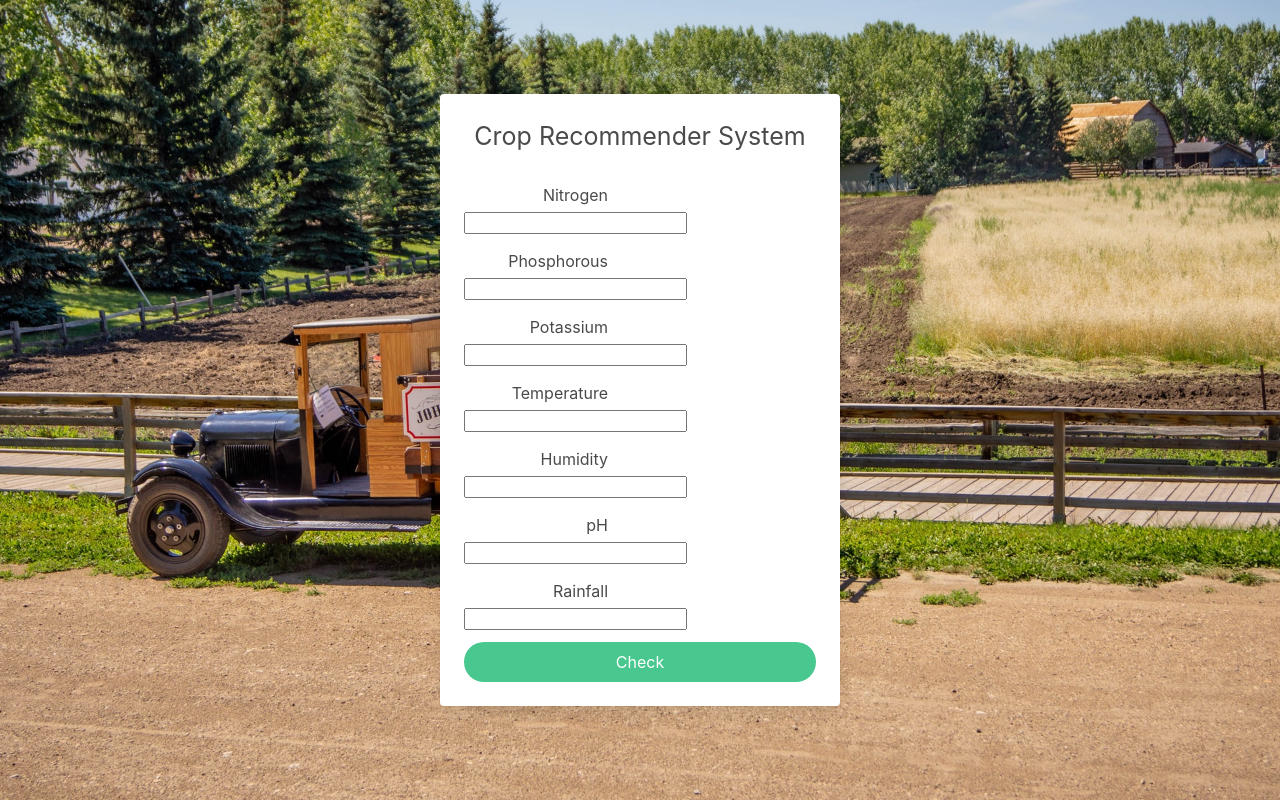
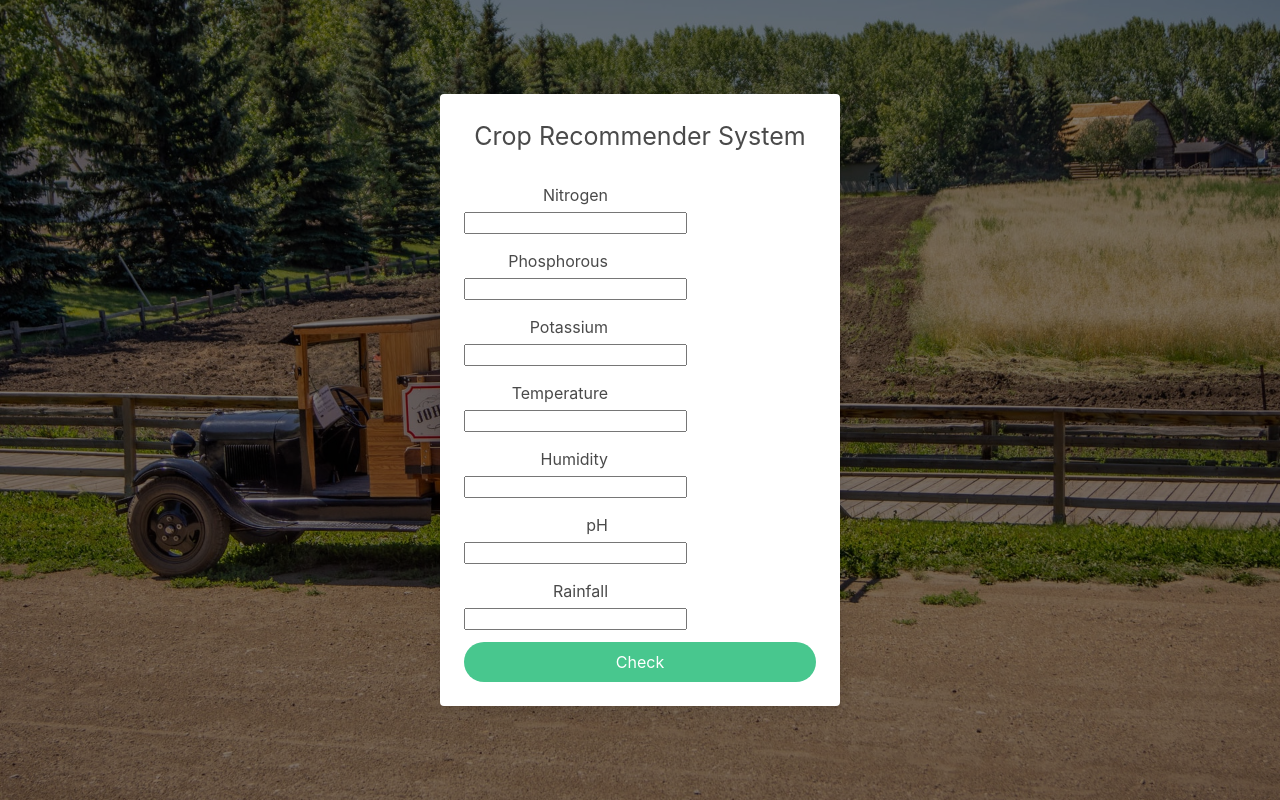
Before and after one commit to Inyrkz/crop-recommender, a Flask app: page / in a window 1280 px wide. Run offline with Flask 2, Linux system fonts and the light colour scheme; parts of the project's set-up code (start-up, migrations or seed data) failed here and were passed over.

Commit message:
add overlay to background image

```diff
--- a/static/style.css
+++ b/static/style.css
@@ -12,7 +12,8 @@ body{
 
 .background-image{
     background-image: url('background_1.jpg');
-    background-color: paleturquoise;
+    background-blend-mode: overlay;
+    background-color: rgba(0,0,0,0.5);
     background-size: cover;
     background-position: center;
     background-repeat: no-repeat;
@@ -21,7 +22,8 @@ body{
 
 .result-background{
     background-image: url('background_2.jpg');
-    background-color: paleturquoise;
+    background-blend-mode: overlay;
+    background-color: rgba(0,0,0,0.5);
     background-size: cover;
     background-position: center;
     background-repeat: no-repeat;
```
Also changed, not shown: requirements.txt (added, +15 -0 lines).
